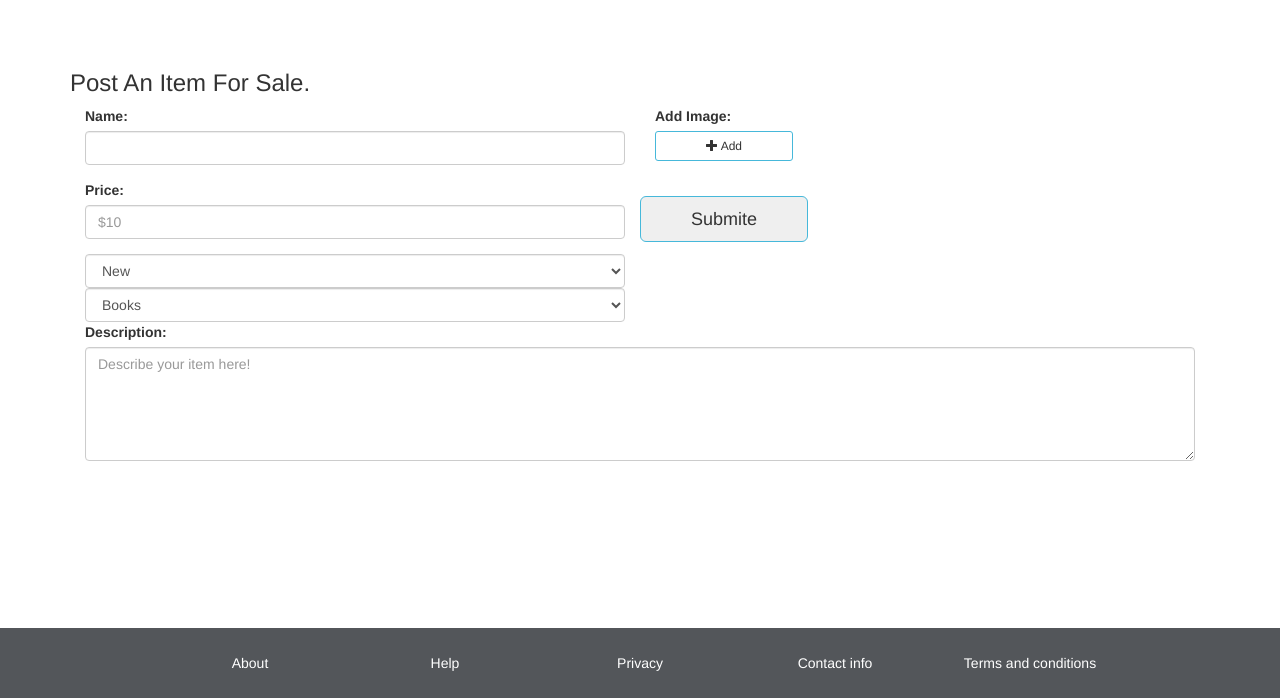
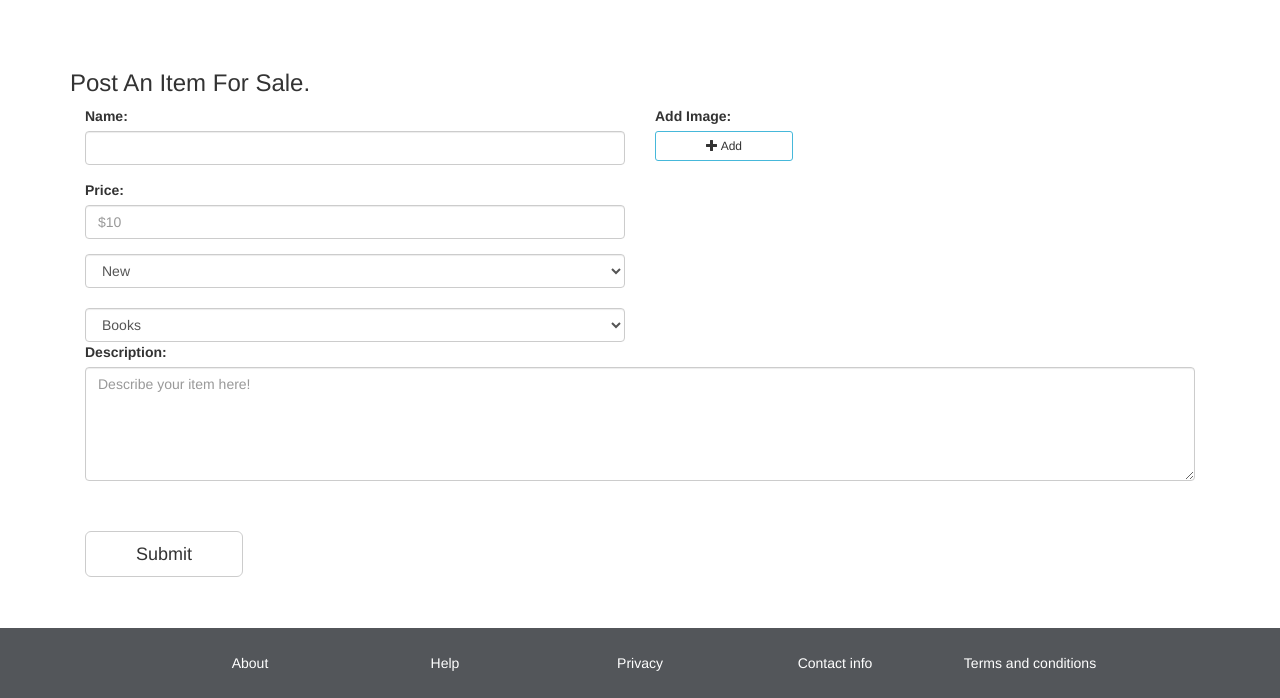
Before and after one commit to ephuong/GatorSwap, a PHP site: page /home/sell in a window 1280 px wide. Shown: the part 102-800 px from the top of the page. Run offline with PHP 8.4, Linux system fonts and the light colour scheme.

Commit message:
Trying select

```diff
--- a/application/view/home/sell.php
+++ b/application/view/home/sell.php
@@ -99,7 +99,7 @@ body {
 	line-height: 300%;
 }
 }
-#conditions-button, #quantity-button, #delivery-button{
+#conditions-button, #quantity-button, #delivery-button, #submit-button{
 	border-color: #cccccc;
 	margin-top: 15px;
 	margin-bottom: 15px;
@@ -129,7 +129,7 @@ body {
 				  <option value="New">New</option>
 				  <option value="Used">Used</option>
 				</select>
-
+				<br>
              	 <select class="form-control">
 				  <option value="Books">Books</option>
 				  <option value="Office Supplies">Office Supplies</option>
@@ -182,9 +182,9 @@ body {
  	                <label>Description: </label>
 					<textarea class="form-control" id="comments" name="Description" placeholder="Describe your item here!" rows="5"></textarea></label><br>
              	</div>
+
+             	<input type="submit" value="Submit" id="submit-button" class="btn btn-lg btn-default" />
             </div>
-
-       		<input type="submit" value="Submite" id="request-submit" class="btn btn-lg" />
 
 
     </form>
```
